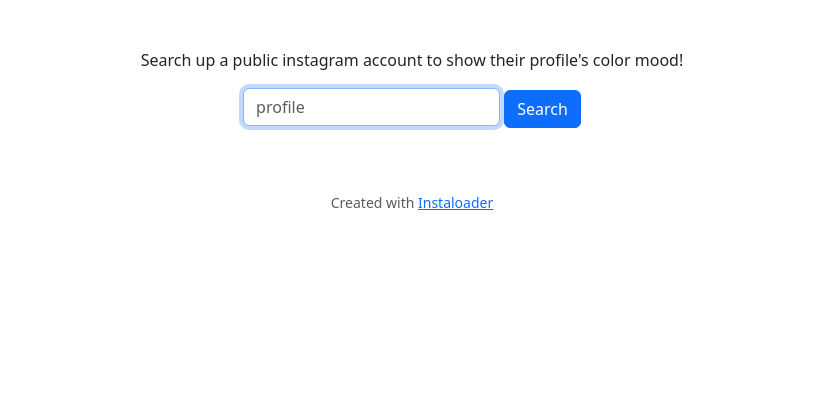
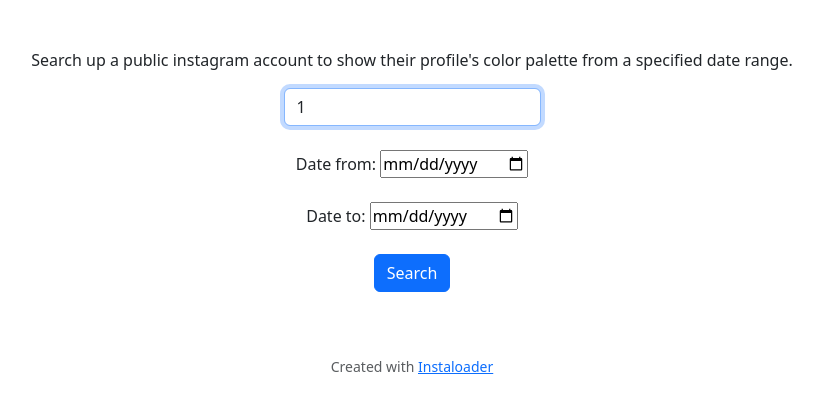
Before and after one commit to VassiliProko/InstaColor, a Flask app: page / in a window 1280 px wide. Shown: the part 89-502 px from the top of the page, without its empty margins (228-1050 px from the left). Run offline with Flask 3, Linux system fonts and the light colour scheme; the visitor is signed in with stand-in values (Sample User, id 1); parts of the project's set-up code (start-up, migrations or seed data) failed here and were passed over.

Commit message:
added custom date selection and session data for submission

```diff
--- a/app.py
+++ b/app.py
@@ -52,16 +52,32 @@ def get_error_message():
 @app.route("/")
 def index():
     error_message = get_error_message()
-    return render_template("index.html", error=error_message)
+    profile = session.get('profile', '')
+    datefrom = session.get('datefrom', '')
+    dateto = session.get('dateto', '')
+    return render_template("index.html", error=error_message, profile=profile, datefrom=datefrom, dateto=dateto)
 
 @app.route("/redirect", methods=["POST"])
 def handle_redirect():
     # check for username
     set_error_message("")
     profile = request.form.get("profile")
+    datefrom = request.form.get("datefrom")
+    dateto = request.form.get("dateto")
+    print(profile, datefrom, dateto) # console checking if works
+
+    # saves inputs to session incase of submission error
     session['profile'] = profile
+    session['datefrom'] = datefrom
+    session['dateto'] = dateto
     if not profile:
         set_error_message("username required")
+        return redirect('/')
+    elif not datefrom:
+        set_error_message("date from required")
+        return redirect('/')
+    elif not dateto:
+        set_error_message("date to required")
         return redirect('/')
     try:
         # try downloading profile data
--- a/templates/index.html
+++ b/templates/index.html
@@ -6,11 +6,15 @@
 
 {% block main %}
     <p>
-        Search up a public instagram account to show their profile's color mood!
+        Search up a public instagram account to show their profile's color palette from a specified date range.
     </p>
     <form id="myForm" action ="/redirect" method="post" class="form-inline">
         <div class="form-group mb-3">
-            <input autocomplete="off" autofocus class="form-control form-control-inline" name="profile" placeholder="profile" type="text">
+            <input autocomplete="off" autofocus class="form-control form-control-inline" name="profile" placeholder="profile" value="{{ profile }}" type="text"><br><br>
+            <label for="datefrom">Date from:</label>
+            <input type="date" id="datefrom" name="datefrom" value="{{ datefrom }}"><br><br>
+            <label for="dateto">Date to:</label>
+            <input type="date" id="dateto" name="dateto" value="{{ dateto }}"><br><br>
             <button class="btn btn-primary" type="submit" onclick="submitForm(this);">Search</button>
         </div>
     </form>
```
